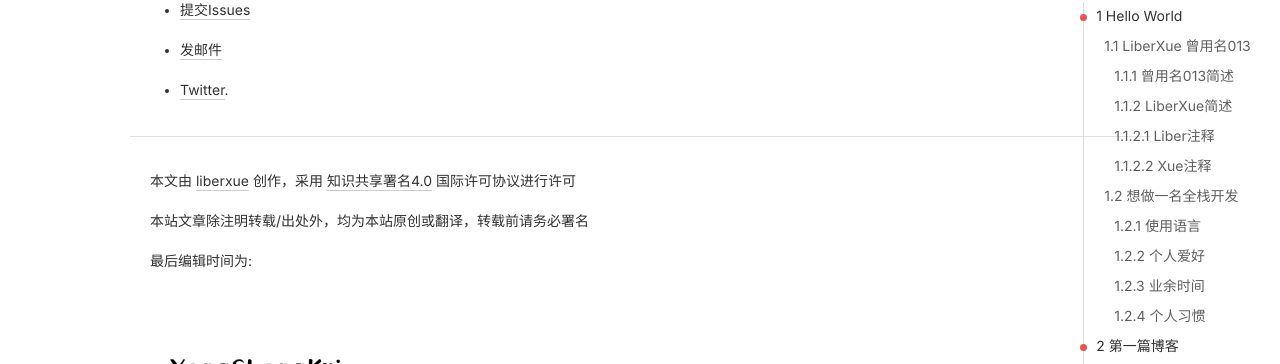
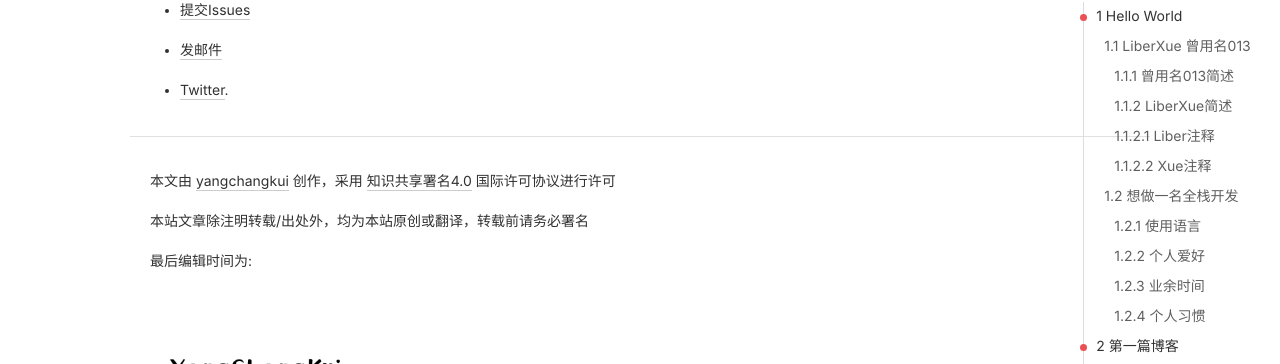
Before and after one commit to yangchangkui/yangchangkui.github.io, a Jekyll site: the page built from about.md, in a window 1280 px wide and 900 px high, scrolled down 4805 px. Shown: the part 248-612 px from the top of the window. Built offline with Jekyll 4.4.1, drawn with Linux system fonts in a browser that asks for light colours; nearby versions of some CDN libraries; comment, search, counter and statistics services are not loaded.

```diff
--- a/_layouts/blog.html
+++ b/_layouts/blog.html
@@ -99,7 +99,7 @@
 </p>
 {{ content }}
 		<p class="post-info">
-			本文由 <a href="/">liberxue</a> 创作，采用 <a href="https://creativecommons.org/licenses/by/4.0/" target="_blank" rel="external nofollow">知识共享署名4.0</a> 国际许可协议进行许可<br>本站文章除注明转载/出处外，均为本站原创或翻译，转载前请务必署名<br>最后编辑时间为:{{ page.date | date: "%F %H:%M:%S"}}</p>
+			本文由 <a href="http://www.github.com/yangchangkui">yangchangkui</a> 创作，采用 <a href="https://creativecommons.org/licenses/by/4.0/" target="_blank" rel="external nofollow">知识共享署名4.0</a> 国际许可协议进行许可<br>本站文章除注明转载/出处外，均为本站原创或翻译，转载前请务必署名<br>最后编辑时间为:{{ page.date | date: "%F %H:%M:%S"}}</p>
 	</div>
 </article>
 
```
